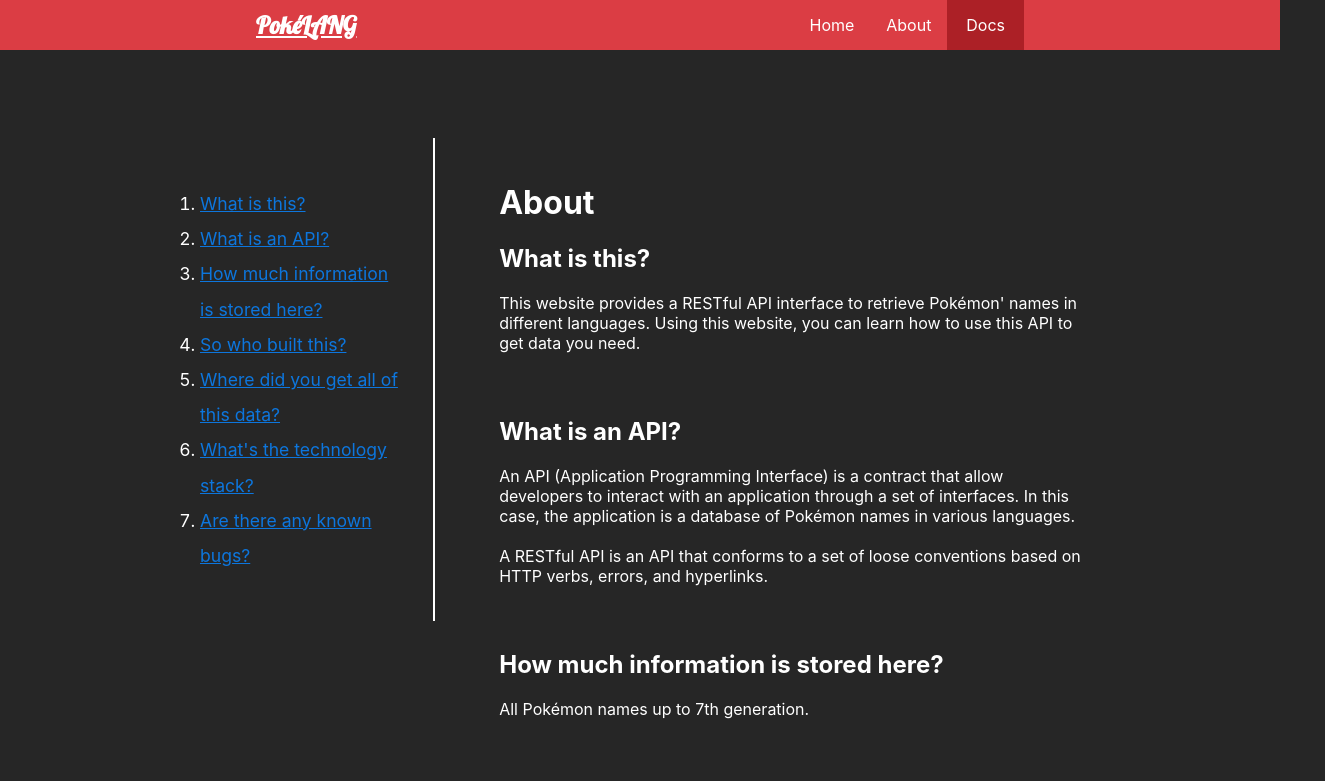
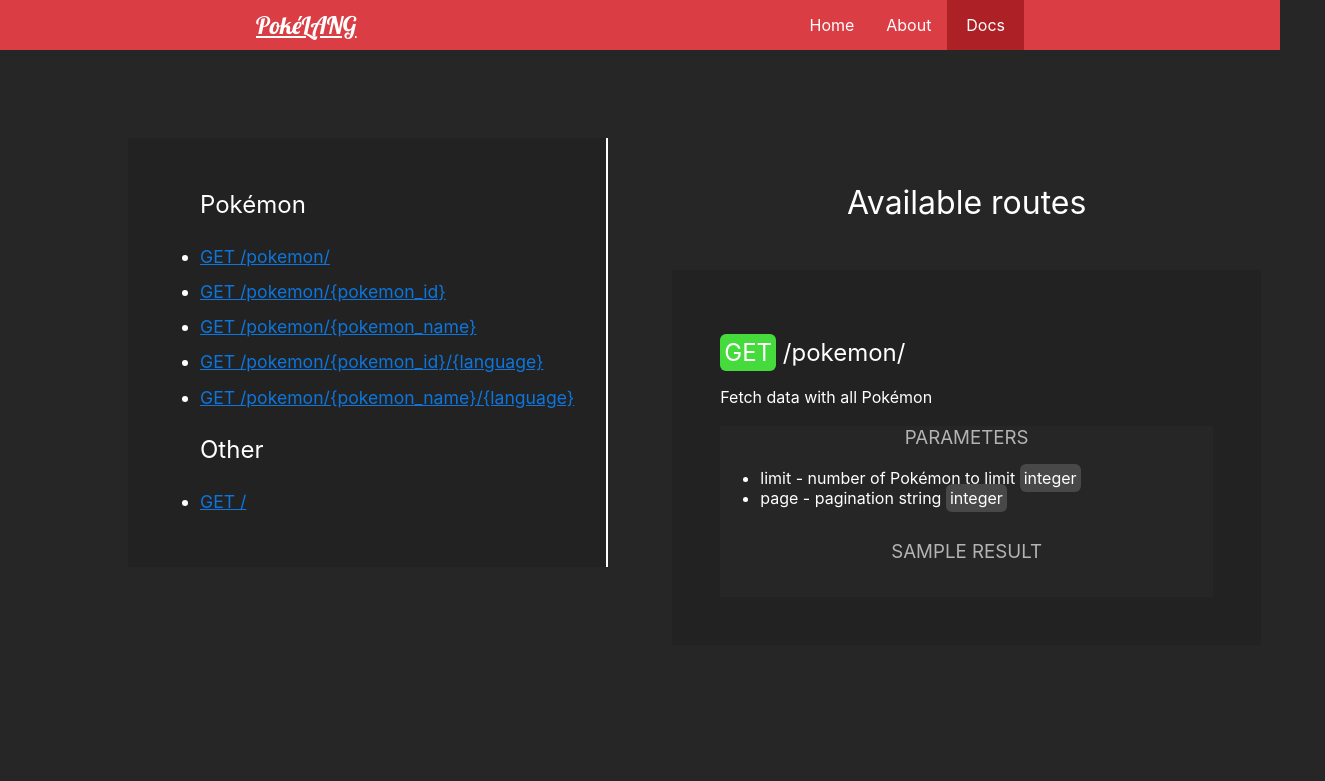
Before and after one commit to jakubmoryc/pokedex-languages-api-docs, a React (Create React App) app: page /docs in a window 1280 px wide. Shown: the top 781 px of the page, 1325 px wide, since content can reach past the window. Built offline with nearby package versions, Linux system fonts and the light colour scheme; grey boxes are pictures that could not be loaded.

Commit message:
doc page started

```diff
--- a/src/components/About/About.js
+++ b/src/components/About/About.js
@@ -26,7 +26,7 @@
                         What is this?
                     </h2>
                     <p>
-                        This website provides a RESTful API interface to retrieve Pokémon' names in different languages. Using this website, you can learn how to use this API to get data you need.
+                        This website provides a RESTful, GET-Only API interface to retrieve Pokémon' names in different languages. Using this website, you can learn how to use this API to get data you need.
                     </p>
                     <h2 id="about-q2">
                         What is an API?
--- a/src/components/Docs/Docs.js
+++ b/src/components/Docs/Docs.js
@@ -7,73 +7,39 @@
             <div className="pageWrapper">
                 <div className="tableOfContents-wrapper">
                     <div className="tableOfContents">
-                        <ol>
-                            <li><a href="#about-q1">What is this?</a></li>
-                            <li><a href="#about-q2">What is an API?</a></li>
-                            <li><a href="#about-q3">How much information is stored here?</a></li>
-                            <li><a href="#about-q4">So who built this?</a></li>
-                            <li><a href="#about-q5">Where did you get all of this data?</a></li>
-                            <li><a href="#about-q6">What's the technology stack?</a></li>
-                            <li><a href="#about-q7">Are there any known bugs?</a></li>
-                        </ol>
+                        <ul>
+                            <h2>Pokémon</h2>
+                            <li><a href="#path1">GET /pokemon/</a></li>
+                            <li><a href="#path2">{"GET /pokemon/{pokemon_id}"}</a></li>
+                            <li><a href="#path3">{"GET /pokemon/{pokemon_name}"}</a></li>
+                            <li><a href="#path4">{"GET /pokemon/{pokemon_id}/{language}"}</a></li>
+                            <li><a href="#path5">{"GET /pokemon/{pokemon_name}/{language}"}</a></li>
+                            <h2>Other</h2>
+                            <li><a href="#path6">GET /</a></li>
+                        </ul>
                     </div>
                 </div>
                 <div className="content">
-                    <h1>
-                        About
-                    </h1>
-                    <h2 id="about-q1">
-                        What is this?
-                    </h2>
-                    <p>
-                        This website provides a RESTful API interface to retrieve Pokémon' names in different languages. Using this website, you can learn how to use this API to get data you need.
-                    </p>
-                    <h2 id="about-q2">
-                        What is an API?
-                    </h2>
-                    <p>
-                        An API (Application Programming Interface) is a contract that allow developers to interact with an application through a set of interfaces. In this case, the application is a database of Pokémon names in various languages.
-                        <br/>
-                        <br/>
-                        A RESTful API is an API that conforms to a set of loose conventions based on HTTP verbs, errors, and hyperlinks.
-                    </p>
-                    <h2 id="about-q3">
-                        How much information is stored here?
-                    </h2>
-                    <p>
-                        All Pokémon names up to 7th generation.
-                    </p>
-                    <img src="https://i.kym-cdn.com/photos/images/original/001/150/490/507.jpg" alt=""/>
-                    <h2 id="about-q4">
-                        So who built this?
-                    </h2>
-                    <p>
-                        This page was created by Jakub Moryc as a part of his learning routine.
-                        <br/>
-                        <br/>
-                        Check out his portfolio as well as his <a href="https://github.com/jakubmoryc" target="_blank" rel="noopener noreferrer">GitHub page</a> for more projects.
-                    </p>
-                    <h2 id="about-q5">
-                        Where did you get all of this data?
-                    </h2>
-                    <p>
-                        I took a few CSV files from <a href="https://github.com/PokeAPI/pokeapi" target="_blank" rel="noopener noreferrer">PokéAPI's GitHub</a> and combined them into one big array of objects (in fact, my other app uses that array on it's client side) and uploaded it to a database.
-                    </p>
-                    <h2 id="about-q6">
-                        What's the technology stack?
-                    </h2>
-                    <p>
-                        This page itself uses React.js and SASS.
-                        <br/>
-                        <br/>
-                        The API was built with Node, Express.js and MongoDB and it uses Atlas as it's database host whilst the app itself is hosted on Heroku.
-                    </p>
-                    <h2 id="about-q7">
-                    Are there any known bugs?
-                    </h2>
-                    <p>
-                        You can't retrieve data if Pokémon's name includes a hyphen (-). For example Type-Null. For these Pokémon, I recommend using their IDs.
-                    </p>
+                    <h1 className="big-header">Available routes</h1>
+                    <div className="path">
+                        <h2><span className="path-get-span">GET</span> /pokemon/</h2>
+                        <p>Fetch data with all Pokémon</p>
+                        <div className="path-parameters">
+                            <h3 className="parameters-header">
+                                <p>Parameters</p>
+                            </h3>
+                            <ul>
+                                <li>limit - number of Pokémon to limit <span className="path-type-span">integer</span></li>
+                                <li>page - pagination string <span className="path-type-span">integer</span></li>
+                            </ul>
+                        </div>
+                        <div className="path-sample">
+                            <h3 className="parameters-header">
+                                <p>Sample Result</p>
+                            </h3>
+
+                        </div>
+                    </div>
                 </div>
             </div>
         </div>
--- a/src/css/app.css
+++ b/src/css/app.css
@@ -15,7 +15,8 @@
 */
 @import url("https://fonts.googleapis.com/css?family=Lobster&display=swap");
 * {
-  box-sizing: border-box; }
+  box-sizing: border-box;
+  font-weight: 400; }
 
 body {
   overflow: overlay;
@@ -186,26 +187,31 @@
   position: sticky;
   top: 0;
   flex: 30%;
-  margin-top: 2.5rem; }
+  margin-top: 2.5rem;
+  white-space: nowrap; }
   @media (max-width: 599px) {
     .tableOfContents-wrapper {
       position: inherit;
-      width: 100%; } }
+      width: 100%;
+      white-space: normal; } }
+  @media (min-width: 600px) and (max-width: 899px) {
+    .tableOfContents-wrapper {
+      white-space: normal; } }
 
 .tableOfContents {
   padding: 2rem 2rem;
-  border-right: 2px solid white; }
+  border-right: 2px solid white;
+  background-color: #222222; }
   .tableOfContents li {
     line-height: 200%;
     font-size: 1.1rem; }
   @media (max-width: 599px) {
     .tableOfContents {
       border: none;
-      padding: 3rem 2rem;
-      background-color: #222222; } }
+      padding: 3rem 2rem; } }
 
 .content {
-  flex: 70%;
+  flex: 70% 0 0;
   padding: 4rem 4rem; }
   @media (max-width: 599px) {
     .content {
@@ -381,6 +387,36 @@
 .about p {
   margin-bottom: 4rem; }
 
+.big-header {
+  text-align: center;
+  margin-bottom: 3rem; }
+
+.path {
+  background-color: #222222;
+  padding: 3rem; }
+  .path p {
+    margin-bottom: 0; }
+  .path .path-get-span {
+    background-color: #45db3d;
+    border-radius: 6px;
+    padding: 0.25rem; }
+  .path .path-type-span {
+    background-color: #474847;
+    border-radius: 6px;
+    padding: 0.25rem; }
+  .path .parameters-header p {
+    opacity: 0.65;
+    text-align: center;
+    text-transform: uppercase; }
+  .path .path-parameters {
+    background-color: #262626;
+    padding-bottom: 1rem; }
+  .path .path-sample {
+    background-color: #262626;
+    padding-bottom: 1rem; }
+    .path .path-sample h3, .path .path-sample p {
+      margin-top: 0; }
+
 footer {
   width: 100%;
   height: 50px;
--- a/src/scss/app.scss
+++ b/src/scss/app.scss
@@ -5,6 +5,7 @@
 
 * {
     box-sizing: border-box;
+    font-weight: 400;
 }
 
 body {
@@ -37,4 +38,5 @@
 @import './navbar/navbar';
 @import './homepage/homepage';
 @import './about/about';
+@import './docs/docs';
 @import './footer/footer';
--- /dev/null
+++ b/src/scss/docs/docs.scss
@@ -0,0 +1,48 @@
+.big-header {
+    text-align: center;
+    margin-bottom: 3rem;
+}
+
+.path {
+    background-color: $base-color;
+
+    padding: 3rem;
+
+    p {
+        margin-bottom: 0;
+    }
+
+    .path-get-span {
+        background-color: $accent-compl-color;
+        border-radius: 6px;
+        padding: 0.25rem;
+    }
+
+    .path-type-span {
+        background-color: $type-span-color;
+        border-radius: 6px;
+        padding: 0.25rem;
+    }
+
+    .parameters-header {
+        p {
+            opacity: 0.65;
+            text-align: center;
+            text-transform: uppercase;
+        }
+    }
+
+    .path-parameters {
+        background-color: $fill-color;
+        padding-bottom: 1rem;
+    }
+
+    .path-sample {
+        background-color: $fill-color;
+        padding-bottom: 1rem;
+
+        h3, p {
+            margin-top: 0;
+        }
+    }
+}
--- a/src/scss/tableOfContents/_tableOfContents.scss
+++ b/src/scss/tableOfContents/_tableOfContents.scss
@@ -35,9 +35,16 @@
 
     margin-top: 2.5rem;
 
+    white-space: nowrap;
+
     @include for-phone-only {
         position: inherit;
         width: 100%;
+        white-space: normal;
+    }
+
+    @include for-tablet-portrait {
+        white-space: normal;
     }
 }
 
@@ -45,6 +52,8 @@
     padding: 2rem 2rem;
 
     border-right: 2px solid white;
+
+    background-color: $base-color;
 
     li {
         line-height: 200%;
@@ -54,12 +63,11 @@
     @include for-phone-only {
         border: none;
         padding: 3rem 2rem;
-        background-color: $base-color;
     }
 }
 
 .content {
-    flex: 70%;
+    flex: 70% 0 0;
     padding: 4rem 4rem;
 
     @include for-phone-only {
--- a/src/scss/vars/_vars.scss
+++ b/src/scss/vars/_vars.scss
@@ -4,6 +4,8 @@
 
 $base-color: #222222;
 $fill-color: #262626;
+
+$type-span-color: #474847;
 
 $footer-color: #0f0f0f;
 
```
Also changed, not shown: 1 other file (tests, documents, lock files or other folders).
